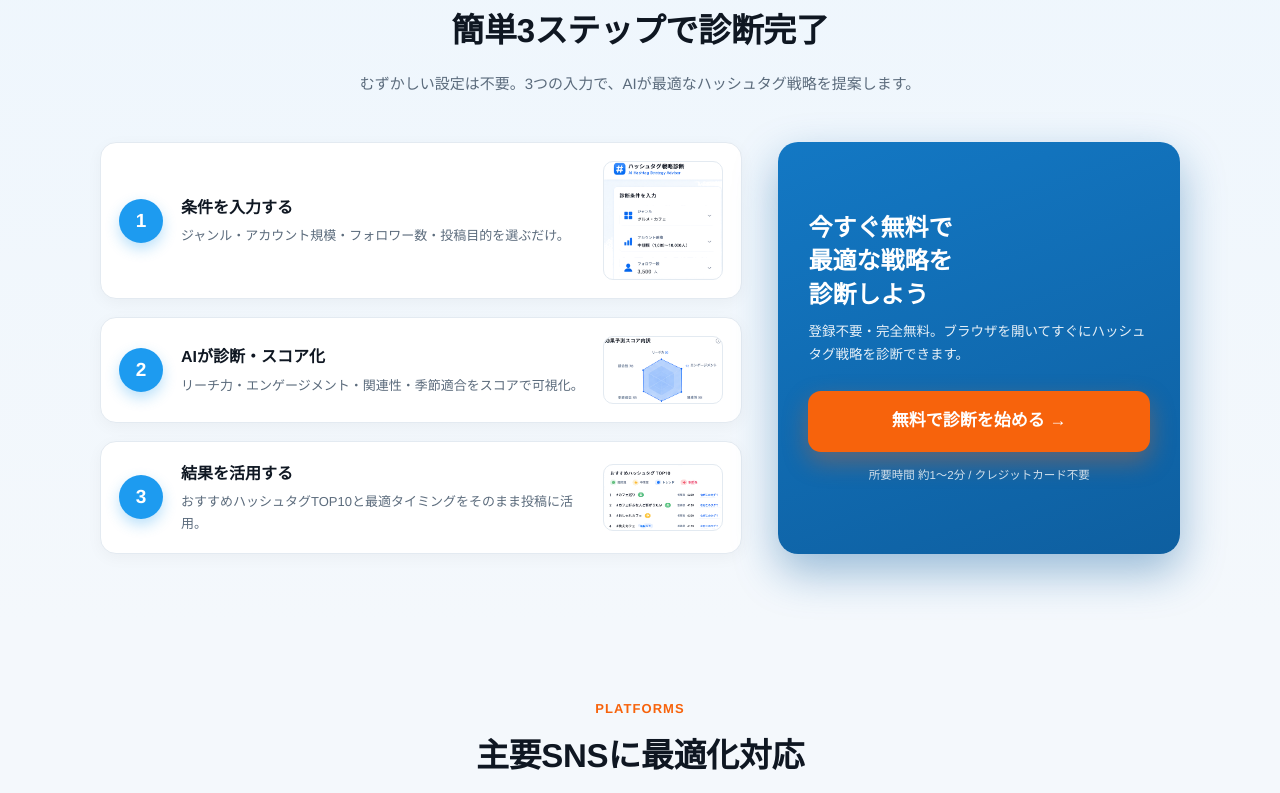
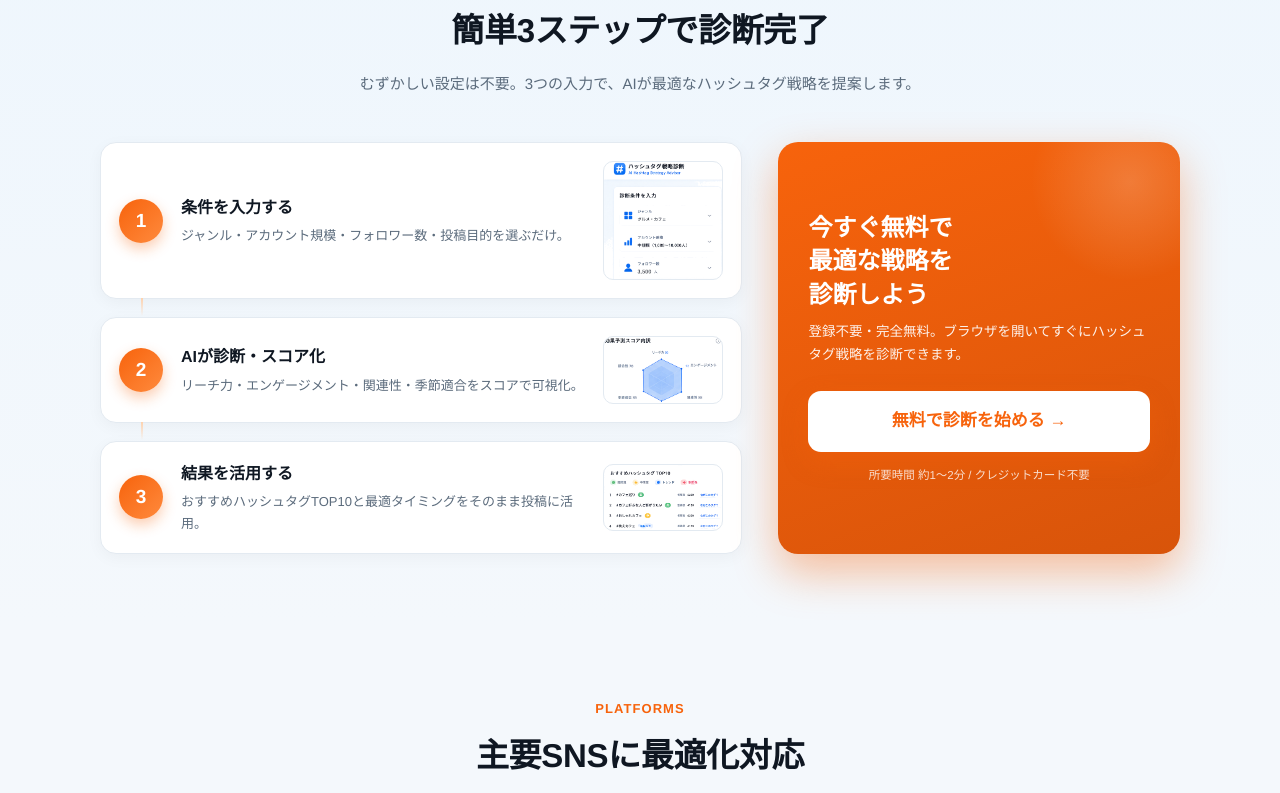
Before and after one commit to appadaycreator/hashtag-strategy-advisor, a plain HTML site: page lp/index.html in a window 1280 px wide. Shown: the part 1512-2305 px from the top of the page. Drawn offline with Linux system fonts and the light colour scheme.

Commit message:
Refine: step7 compare-and-fix vs ChatGPT mockup

```diff
--- a/lp/index.html
+++ b/lp/index.html
@@ -126,14 +126,18 @@ a{text-decoration:none;color:inherit}
 .steps-wrap{display:grid;grid-template-columns:1.6fr 1fr;gap:36px;align-items:stretch}
 .steps{display:flex;flex-direction:column;gap:18px}
 .step{display:flex;gap:18px;align-items:center;background:#fff;border:1px solid var(--line);border-radius:16px;padding:18px;box-shadow:0 4px 16px rgba(15,23,34,.04)}
-.step .no{flex:none;width:44px;height:44px;border-radius:50%;background:var(--primary);color:#fff;font-weight:900;font-size:19px;display:flex;align-items:center;justify-content:center;box-shadow:0 6px 14px rgba(29,155,240,.3)}
+.step{position:relative}
+.step:not(:last-child):after{content:"";position:absolute;left:40px;bottom:-18px;width:2px;height:18px;background:linear-gradient(180deg,#ffd2ad,transparent)}
+.step .no{flex:none;width:44px;height:44px;border-radius:50%;background:linear-gradient(135deg,var(--accent),#ff8a3d);color:#fff;font-weight:900;font-size:19px;display:flex;align-items:center;justify-content:center;box-shadow:0 6px 14px rgba(247,99,12,.32)}
 .step .stxt h4{font-size:16px;font-weight:800;margin-bottom:4px}
 .step .stxt p{font-size:13px;color:var(--muted)}
 .step .simg{flex:none;width:120px;border-radius:10px;overflow:hidden;border:1px solid var(--line);margin-left:auto}
-.cta-box{background:linear-gradient(160deg,#1378c4,#0e5fa0);border-radius:20px;padding:38px 30px;color:#fff;display:flex;flex-direction:column;justify-content:center;box-shadow:0 18px 44px rgba(14,95,160,.4)}
-.cta-box h3{font-size:24px;font-weight:900;line-height:1.4;margin-bottom:10px}
-.cta-box p{font-size:13.5px;opacity:.9;margin-bottom:24px}
-.cta-box .btn-big{background:var(--accent);justify-content:center}
+.cta-box{position:relative;overflow:hidden;background:linear-gradient(160deg,#F7630C,#d8540a);border-radius:20px;padding:38px 30px;color:#fff;display:flex;flex-direction:column;justify-content:center;box-shadow:0 18px 44px rgba(247,99,12,.4)}
+.cta-box:before{content:"";position:absolute;top:-60px;right:-50px;width:200px;height:200px;background:radial-gradient(circle,rgba(255,255,255,.18),transparent 70%);border-radius:50%}
+.cta-box h3{position:relative;font-size:24px;font-weight:900;line-height:1.4;margin-bottom:10px}
+.cta-box p{position:relative;font-size:13.5px;opacity:.92;margin-bottom:24px}
+.cta-box .btn-big{position:relative;background:#fff;color:var(--accent);justify-content:center}
+.cta-box .btn-big:hover{background:#fff7f1}
 .cta-box .mini{font-size:11.5px;opacity:.8;margin-top:14px;text-align:center}
 
 /* SNS */
@@ -149,7 +153,9 @@ a{text-decoration:none;color:inherit}
 .gallery img{aspect-ratio:1;object-fit:cover;border-radius:12px;box-shadow:0 4px 12px rgba(15,23,34,.06)}
 
 /* Final CTA */
-.final{background:linear-gradient(135deg,#1D9BF0,#0e5fa0);color:#fff;text-align:center;padding:70px 20px}
+.final{position:relative;overflow:hidden;background:linear-gradient(135deg,#F7630C,#d8540a);color:#fff;text-align:center;padding:70px 20px}
+.final:before{content:"";position:absolute;top:-120px;left:50%;transform:translateX(-50%);width:520px;height:520px;background:radial-gradient(circle,rgba(255,255,255,.12),transparent 65%);border-radius:50%}
+.final .wrap{position:relative}
 .final h2{font-size:32px;font-weight:900;margin-bottom:14px}
 .final p{opacity:.92;margin-bottom:28px;font-size:15px}
 
@@ -272,7 +278,7 @@ footer .flinks a{margin:0 8px}
   <div class="wrap">
     <div class="sec-head">
       <div class="sec-tag">STRENGTHS</div>
-      <h2>競合にはない、4つの強み</h2>
+      <h2>競合にはない、<span style="color:var(--accent)">4つの強み</span></h2>
       <p>多次元診断・シミュレーション・履歴比較・トレンド反映。ハッシュタグ最適化に必要な機能をひとつに。</p>
     </div>
     <div class="legend">
@@ -407,7 +413,7 @@ footer .flinks a{margin:0 8px}
   <div class="wrap">
     <h2>最適なハッシュタグ戦略を、いますぐ無料で。</h2>
     <p>ジャンル・規模・フォロワーから、伸びるハッシュタグをAIが診断します。</p>
-    <a class="btn-big" href="../" style="background:#fff;color:var(--primary)">無料で診断を始める →</a>
+    <a class="btn-big" href="../" style="background:#fff;color:var(--accent)">無料で診断を始める →</a>
   </div>
 </section>
 
```
Also changed, not shown: 1 other file.
